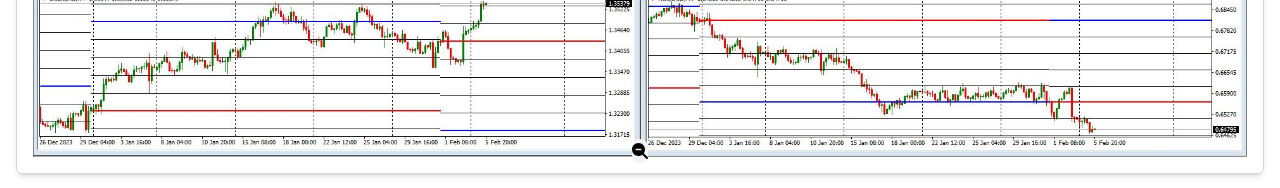
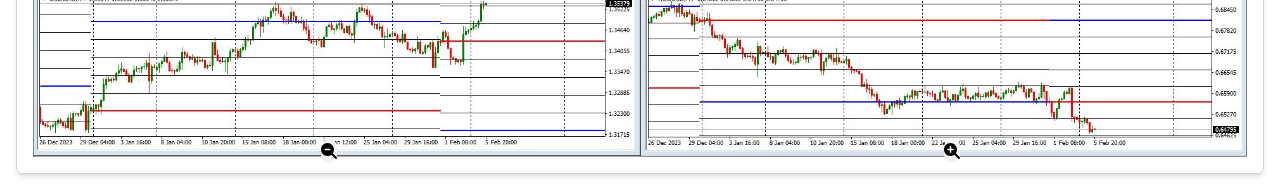
Before and after one commit to TshwaneloMatlou/eig, a Next.js app: page /Charts in a window 1280 px wide. Shown: the part 1480-1668 px from the top of the page. Built offline with nearby package versions, Linux system fonts and the light colour scheme.

Commit message:
chart update

```diff
--- a/app/Components/UsdCorrelationBlock.tsx
+++ b/app/Components/UsdCorrelationBlock.tsx
@@ -1,6 +1,6 @@
 import React, { useState } from 'react';
 import { FontAwesomeIcon } from '@fortawesome/react-fontawesome';
-import { faArrowLeft, faArrowRight, faSync, faSearchMinus } from '@fortawesome/free-solid-svg-icons';
+import { faArrowLeft, faArrowRight, faSync, faSearchMinus, faSearchPlus } from '@fortawesome/free-solid-svg-icons';
 import Image from 'next/image';
 
 interface UsdCorrelationBlockProps {
@@ -21,6 +21,13 @@ const UsdCorrelationBlock: React.FC<UsdCorrelationBlockProps> = ({ chart, select
     // Adjusted zoom out increment value
     if (zoomLevel > 1.1) {
       setZoomLevel(zoomLevel - 0.1);
+    }
+  };
+
+  const zoomIn = () => {
+    // Adjusted zoom in increment value
+    if (zoomLevel < 2) {
+      setZoomLevel(zoomLevel + 0.1);
     }
   };
 
@@ -85,9 +92,14 @@ const UsdCorrelationBlock: React.FC<UsdCorrelationBlockProps> = ({ chart, select
           <FontAwesomeIcon icon={faArrowLeft} />
         </button>
       </div>
-      <div style={{ position: 'absolute', bottom: '10px', left: '50%', transform: 'translateX(-50%)' }}>
+      <div style={{ position: 'absolute', bottom: '10px', left: '25%', transform: 'translateX(-50%)' }}>
         <button className="bg-gray-100 text-black rounded-2xl " onClick={zoomOut}>
           <FontAwesomeIcon icon={faSearchMinus} />
+        </button>
+      </div>
+      <div style={{ position: 'absolute', bottom: '10px', left: '75%', transform: 'translateX(-50%)' }}>
+        <button className="bg-gray-100 text-black rounded-2xl " onClick={zoomIn}>
+          <FontAwesomeIcon icon={faSearchPlus} />
         </button>
       </div>
       <div style={{ position: 'absolute', bottom: '50%', right: '10px' }}>
```
